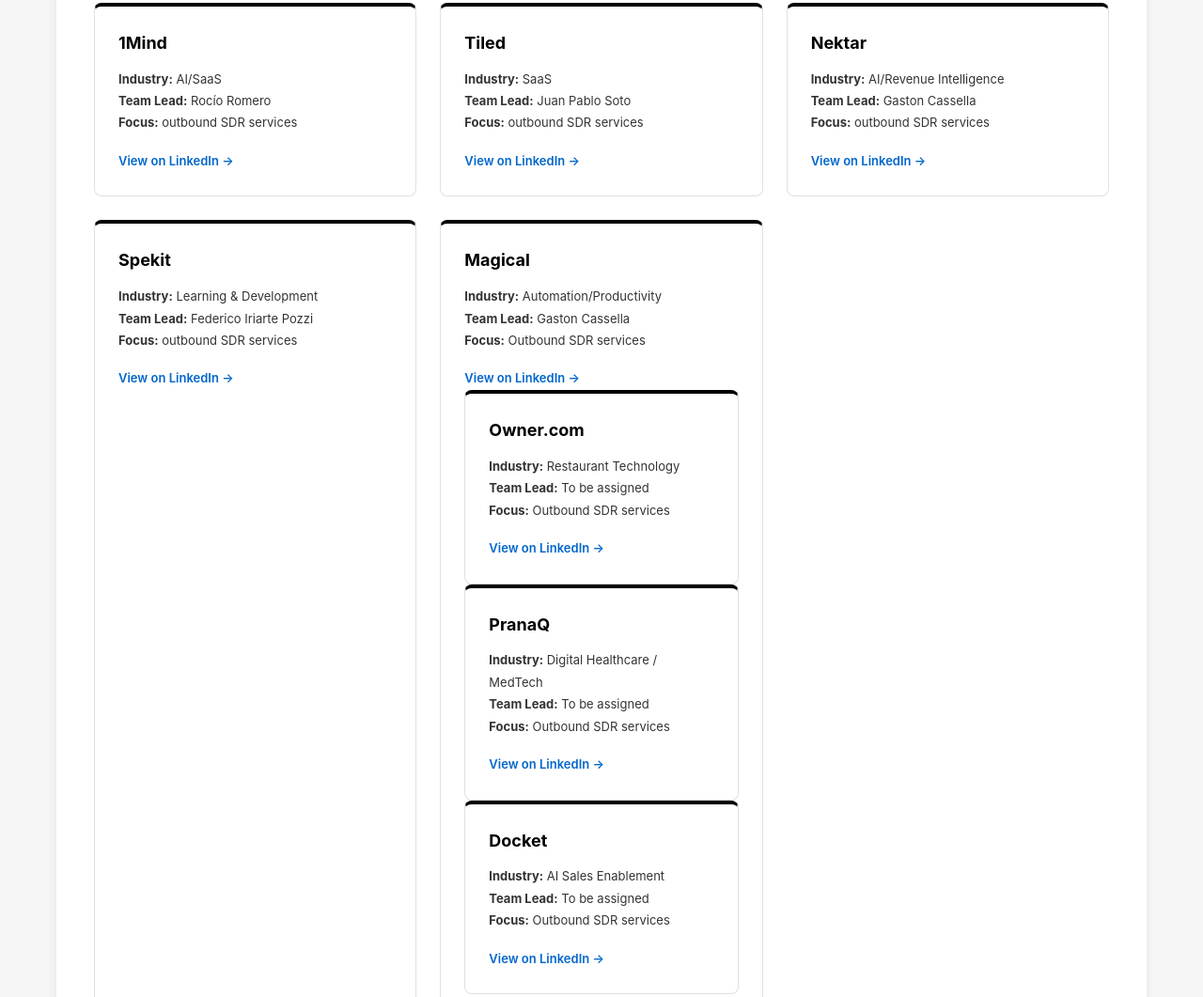
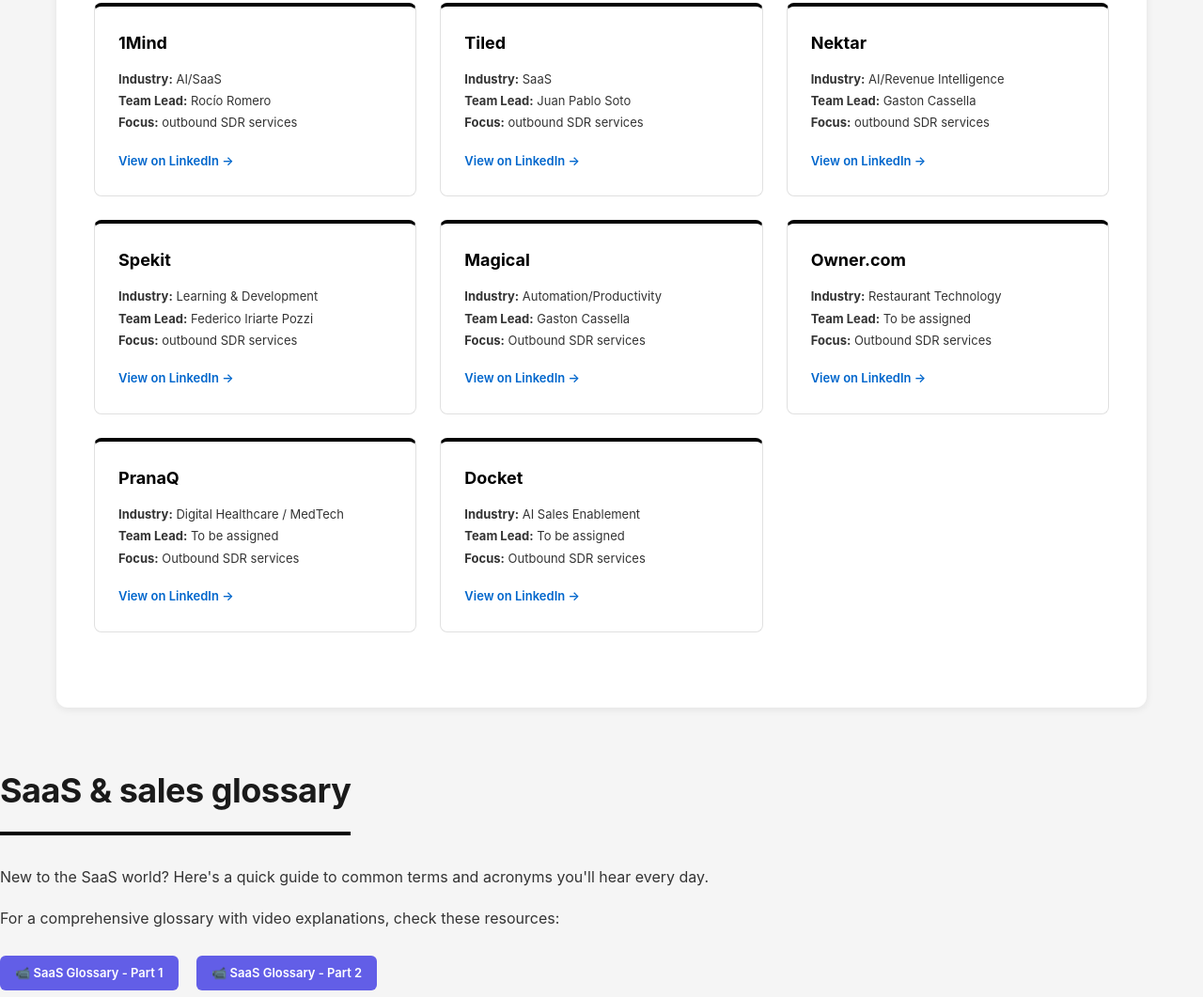
Before and after one commit to rociobelenromero22-cyber/onboarding-outera-final, a plain HTML site: page index.html in a window 1280 px wide. Shown: the part 9613-10674 px from the top of the page at 94% size. Drawn offline with Linux system fonts and the light colour scheme.

Commit message:
Update index.html

```diff
--- a/index.html
+++ b/index.html
@@ -1224,8 +1224,9 @@
                         <strong>Focus:</strong> Outbound SDR services
                     </div>
                     <a href="https://www.linkedin.com/company/getmagical/" target="_blank" class="client-link">View on LinkedIn →</a>
-               <div class="client-card">
-                    <div class="client-name">Owner.com</div>
+</div>
+
+                <div class="client-card">                    <div class="client-name">Owner.com</div>
                     <div class="client-info">
                         <strong>Industry:</strong> Restaurant Technology<br>
                         <strong>Team Lead:</strong> To be assigned<br>
```
